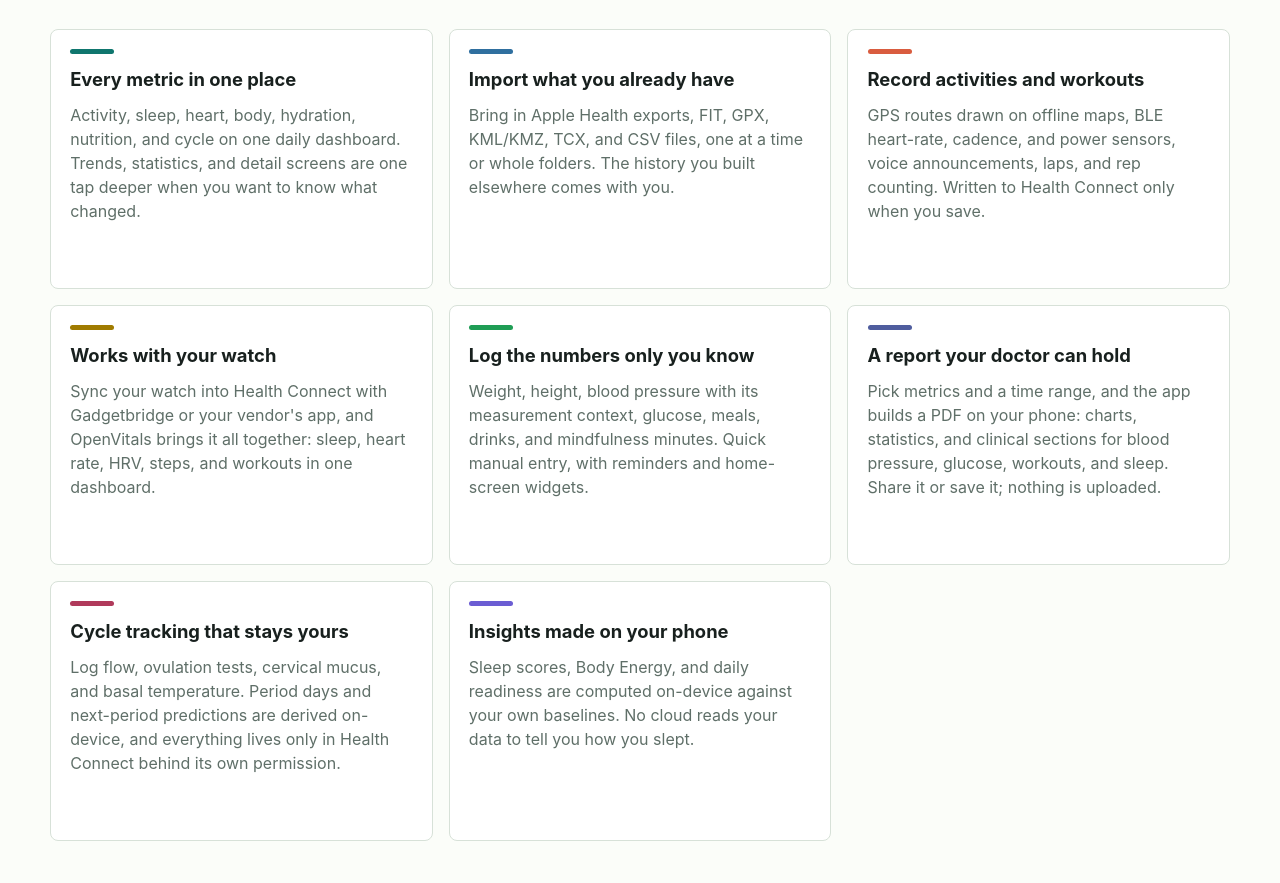
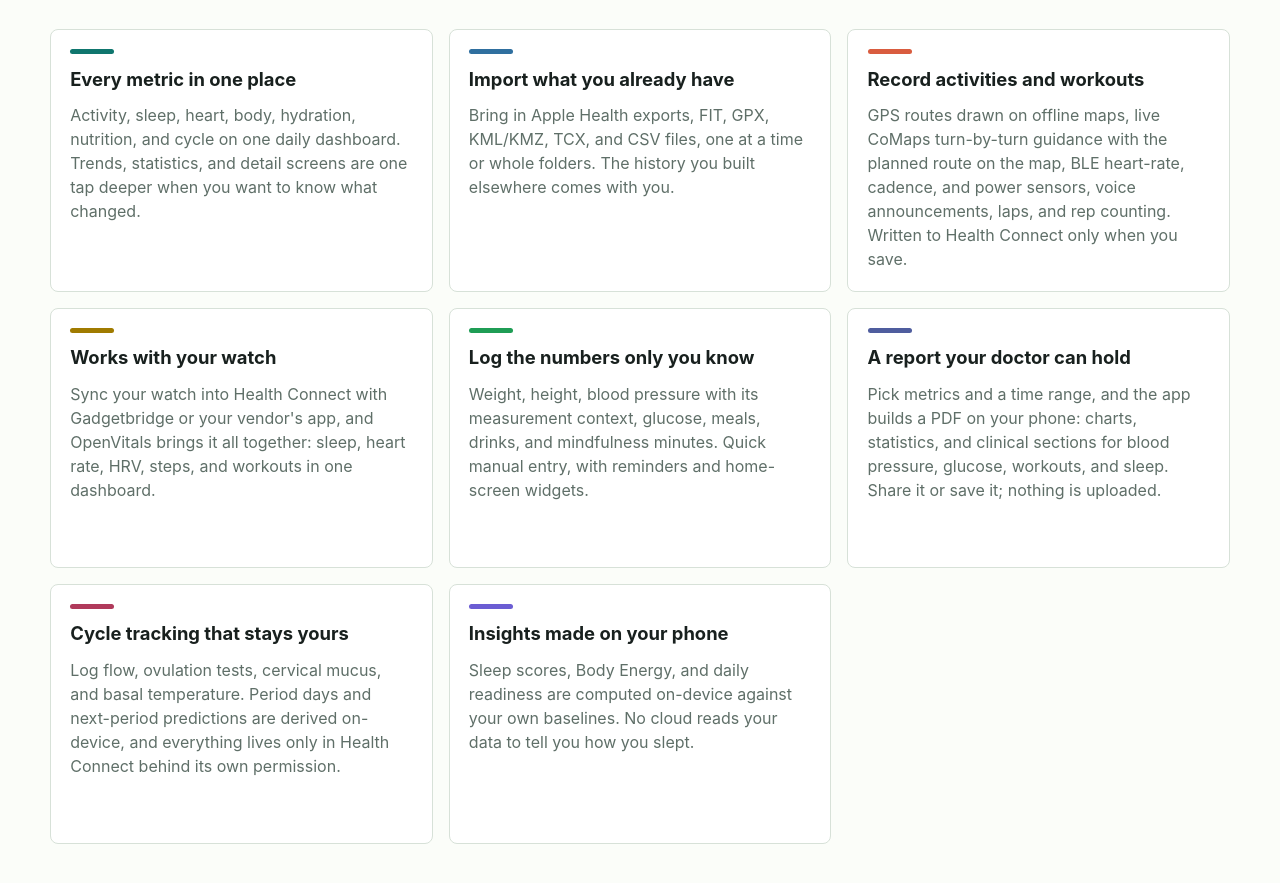
Before and after one commit to OpenVitals-MTU/landing-page, a Next.js app: page / in a window 1280 px wide. Shown: the part 2511-3394 px from the top of the page. Built offline with nearby package versions, Linux system fonts and the light colour scheme.

Commit message:
feat(home): CoMaps navigation joins the recording story

```diff
--- a/app/page.tsx
+++ b/app/page.tsx
@@ -34,7 +34,7 @@ const featureCards = [
   },
   {
     title: 'Record activities and workouts',
-    text: 'GPS routes drawn on offline maps, BLE heart-rate, cadence, and power sensors, voice announcements, laps, and rep counting. Written to Health Connect only when you save.',
+    text: 'GPS routes drawn on offline maps, live CoMaps turn-by-turn guidance with the planned route on the map, BLE heart-rate, cadence, and power sensors, voice announcements, laps, and rep counting. Written to Health Connect only when you save.',
     accent: '#d95c3f'
   },
   {
```
